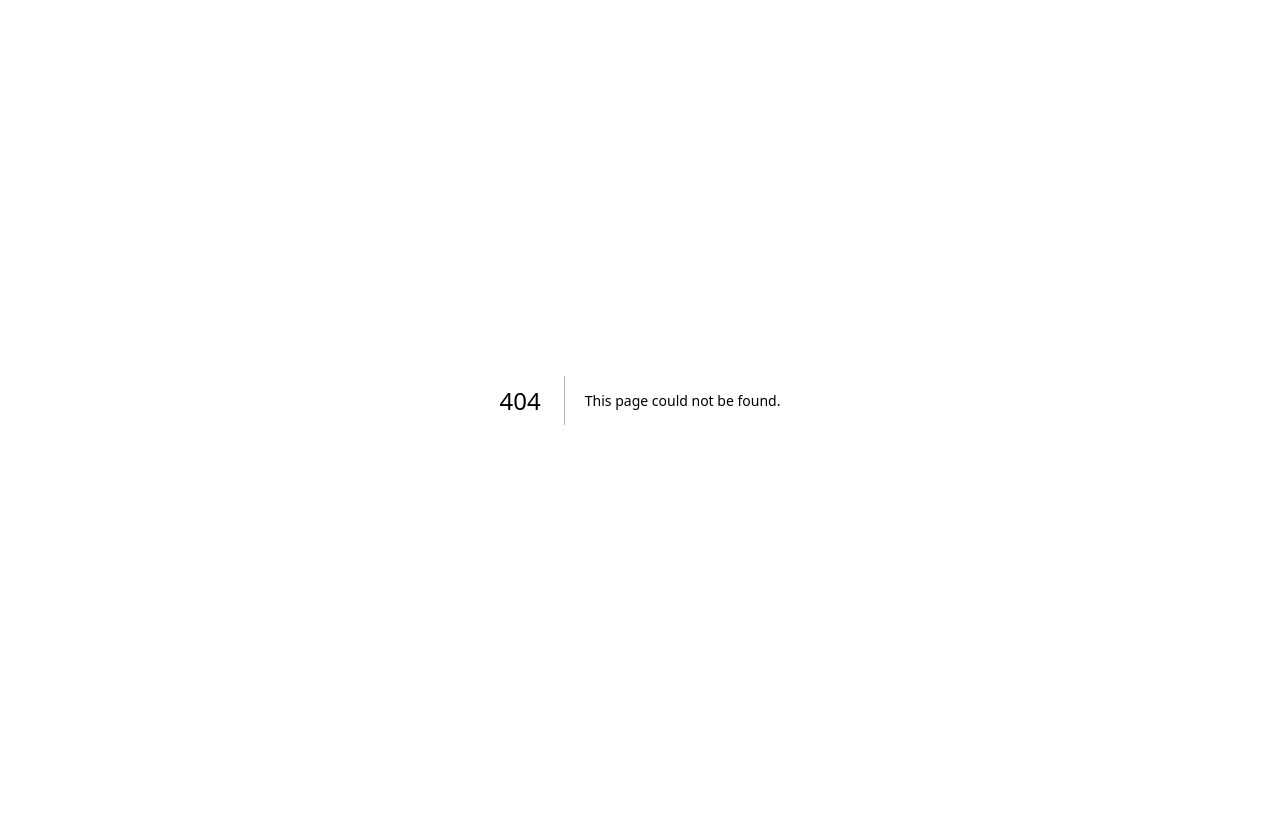
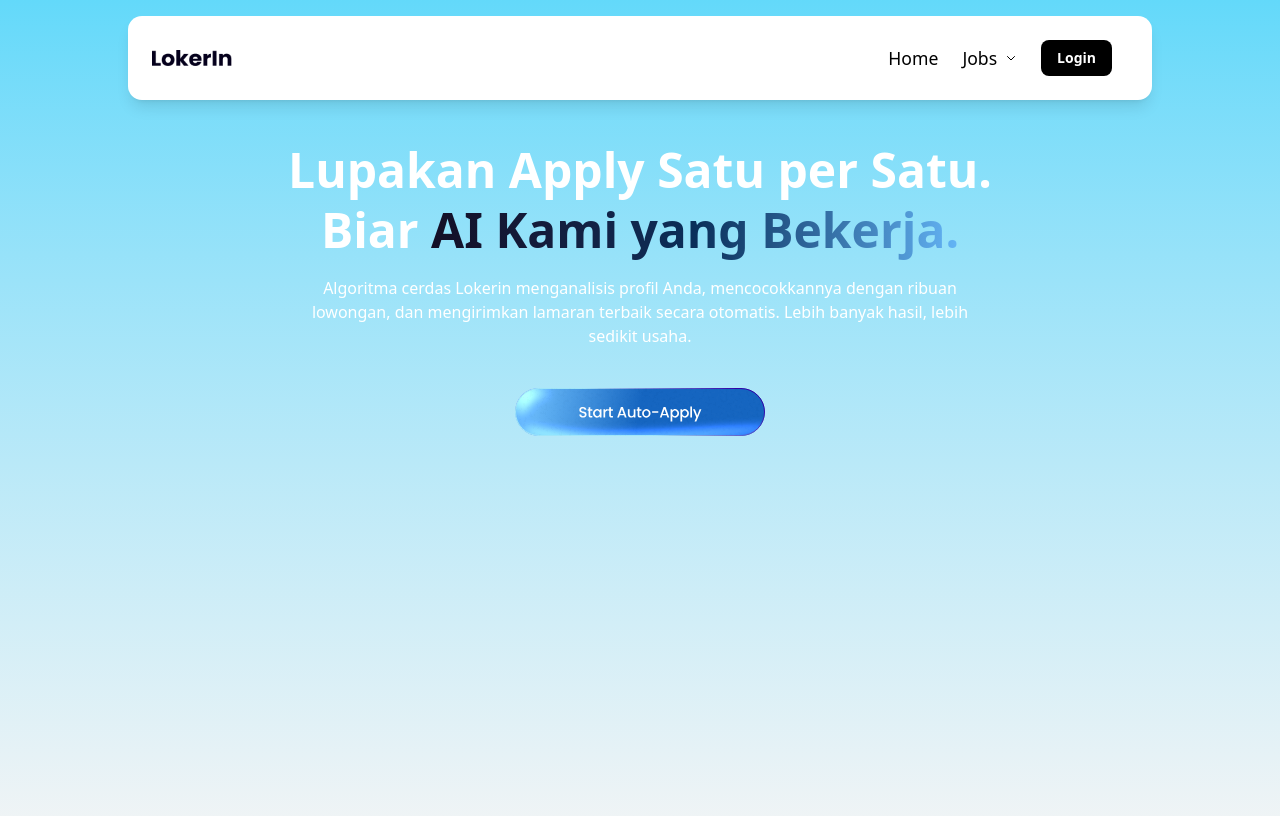
Before and after one commit to InsanBusted/hackathon-uin, a Next.js app: page /jobs/jobs-seeker in a window 1280 px wide. Before the commit this address had no page. Shown: the top 816 px of the page. Built offline with nearby package versions, Linux system fonts and the light colour scheme.

Commit message:
add findJobsPage

```diff
--- /dev/null
+++ b/app/jobs/jobs-seeker/page.tsx
@@ -0,0 +1,17 @@
+import Header from "@/components/Header/page"
+import JobSeeker from "@/components/jobs/jobSeeker/page"
+
+const JobsPage = () => {
+  return (
+    <div>
+      <section>
+      <Header />
+    </section>
+    <section>
+      <JobSeeker />
+    </section>
+    </div>
+  )
+}
+
+export default JobsPage
--- a/components/Navbar/page.tsx
+++ b/components/Navbar/page.tsx
@@ -16,7 +16,7 @@ const Nav = () => {
     {
       title: "Jobs",
       subLinks: [
-        { title: "Job Seeker", path: "/jobs/job-seeker" },
+        { title: "Job Seeker", path: "/jobs/jobs-seeker" },
         { title: "Employer", path: "/jobs/employer" },
         { title: "Internships", path: "/jobs/internships" },
       ],
@@ -51,6 +51,7 @@ const Nav = () => {
               onMouseLeave={handleMouseLeave}
             >
               {/* Menu utama */}
+              <Link href={link.path || '#'}>
               <button className="text-[1.1rem] flex items-center gap-1 font-medium text-black">
                 {link.title}
                 {link.subLinks && (
@@ -69,6 +70,7 @@ const Nav = () => {
                   </svg>
                 )}
               </button>
+              </Link>
 
               {/* Submenu */}
               {link.subLinks && dropdownOpen === idx && (
--- a/components/home/advantage/page.tsx
+++ b/components/home/advantage/page.tsx
@@ -13,14 +13,14 @@ const Advantage = () => {
         </div>
 
         {/* Card 1 */}
-        <div className="flex flex-col md:flex-row gap-10 items-center">
+        <div className="flex flex-col md:flex-row gap-10">
           {/* Card Image */}
-          <div className="w-full md:w-[460px] h-[400px] md:h-[460px] bg-gradient-to-br from-[#1565C0] to-[#31BAFF] rounded-2xl shadow-xl flex flex-col items-center justify-center p-4">
+          <div className="w-full md:w-[460px] h-[400px] md:h-[460px] bg-linear-to-br from-[#1565C0] to-[#31BAFF] rounded-2xl shadow-xl flex flex-col items-center p-4">
             <h3 className="text-xl font-semibold text-white text-center">
               Automation AI
             </h3>
             <hr className="border border-white/20 w-full mt-2" />
-            <div className="mt-5 md:mt-10">
+            <div className="mt-5 md:mt-20">
               <Image
                 src="/image/VectorAI.png"
                 width={200}
@@ -45,14 +45,14 @@ const Advantage = () => {
         </div>
 
         {/* Card 2 */}
-        <div className="flex flex-col md:flex-row-reverse gap-10 items-center">
+        <div className="flex flex-col md:flex-row-reverse gap-10">
           {/* Card Image */}
-          <div className="w-full md:w-[460px] h-[400px] md:h-[460px] bg-gradient-to-br from-[#1565C0] to-[#31BAFF] rounded-2xl shadow-xl flex flex-col items-center justify-center p-4">
+          <div className="w-full md:w-[460px] h-[400px] md:h-[460px] bg-linear-to-br from-[#1565C0] to-[#31BAFF] rounded-2xl shadow-xl flex flex-col items-center p-4">
             <h3 className="text-xl font-semibold text-white text-center">
               Blockchain
             </h3>
             <hr className="border border-white/20 w-full mt-2" />
-            <div className="mt-5 md:mt-10">
+            <div className="mt-5 md:mt-20">
               <Image
                 src="/image/iconShield.png"
                 width={200}
@@ -77,14 +77,14 @@ const Advantage = () => {
         </div>
 
         {/* Card 3 */}
-        <div className="flex flex-col md:flex-row gap-10 items-center">
+        <div className="flex flex-col md:flex-row gap-10">
           {/* Card Image */}
-          <div className="w-full md:w-[460px] h-[400px] md:h-[460px] bg-gradient-to-br from-[#1565C0] to-[#31BAFF] rounded-2xl shadow-xl flex flex-col items-center justify-center p-4">
+          <div className="w-full md:w-[460px] h-[400px] md:h-[460px] bg-linear-to-br from-[#1565C0] to-[#31BAFF] rounded-2xl shadow-xl flex flex-col items-center p-4">
             <h3 className="text-xl font-semibold text-white text-center">
               Automation AI
             </h3>
             <hr className="border border-white/20 w-full mt-2" />
-            <div className="mt-5 md:mt-10">
+            <div className="mt-5 md:mt-20">
               <Image
                 src="/image/iconShield.png"
                 width={200}
--- a/components/home/page.tsx
+++ /dev/null
@@ -1,9 +0,0 @@
-const Home = () => {
-  return (
-    <div>
-
-    </div>
-  )
-}
-
-export default Home;
--- /dev/null
+++ b/components/jobs/jobSeeker/findJobs/page.tsx
@@ -0,0 +1,9 @@
+const FindJobs = () => {
+  return (
+    <div>
+
+    </div>
+  )
+}
+
+export default FindJobs
--- a/components/jobs/jobSeeker/hero/page.tsx
+++ b/components/jobs/jobSeeker/hero/page.tsx
@@ -1,25 +1,36 @@
+import Image from "next/image";
+
 const Hero = () => {
   return (
-    <section className="w-full">
+    <section className="w-full mt-10 h-[100vh]  py-20 px-4">
       <div className="max-w-4xl mx-auto text-center">
-        {/* Happy Users */}
-        <div className="flex items-center justify-center gap-2 mb-3">
-          <p className="text-white font-medium">5000+ Happy Users</p>
-        </div>
 
         {/* Title */}
         <h1 className="text-3xl sm:text-4xl md:text-5xl font-bold text-white leading-tight">
-          Temukan Pekerjaan Yang Tepat,
+          Lupakan Apply Satu per Satu.
           <br />
-          Secara <span className="text-[#003C82]">Otomatis</span>
+          Biar{" "}
+          <span className="font-bold bg-linear-to-r from-[#130F26] via-[#0A2F5A] to-[#64B5F6] bg-clip-text text-transparent">
+            {" "}
+            AI Kami yang Bekerja.
+          </span>
         </h1>
 
         {/* Subtitle */}
         <p className="text-white max-w-2xl mx-auto mt-4">
-          Platform Kami Memanfaatkan AI Dan Analisis Data Untuk Menemukan
-          Peluang Kerja Terbaik Bagi Anda, Tanpa Proses Rumit, Agar Anda Bisa
-          Fokus Mengembangkan Diri Dan Karier.
+          Algoritma cerdas Lokerin menganalisis profil Anda, mencocokkannya
+          dengan ribuan lowongan, dan mengirimkan lamaran terbaik secara
+          otomatis. Lebih banyak hasil, lebih sedikit usaha.
         </p>
+        <div className="flex items-center justify-center mt-10">
+          <Image
+            src="/buttonsvg/buttonApply.svg"
+            width={250}
+            height={80}
+            alt="Button Apply"
+            className="cursor-pointer"
+          />
+        </div>
       </div>
     </section>
   );
```
Also changed, not shown: public/buttonsvg/buttonApply.svg (added).
